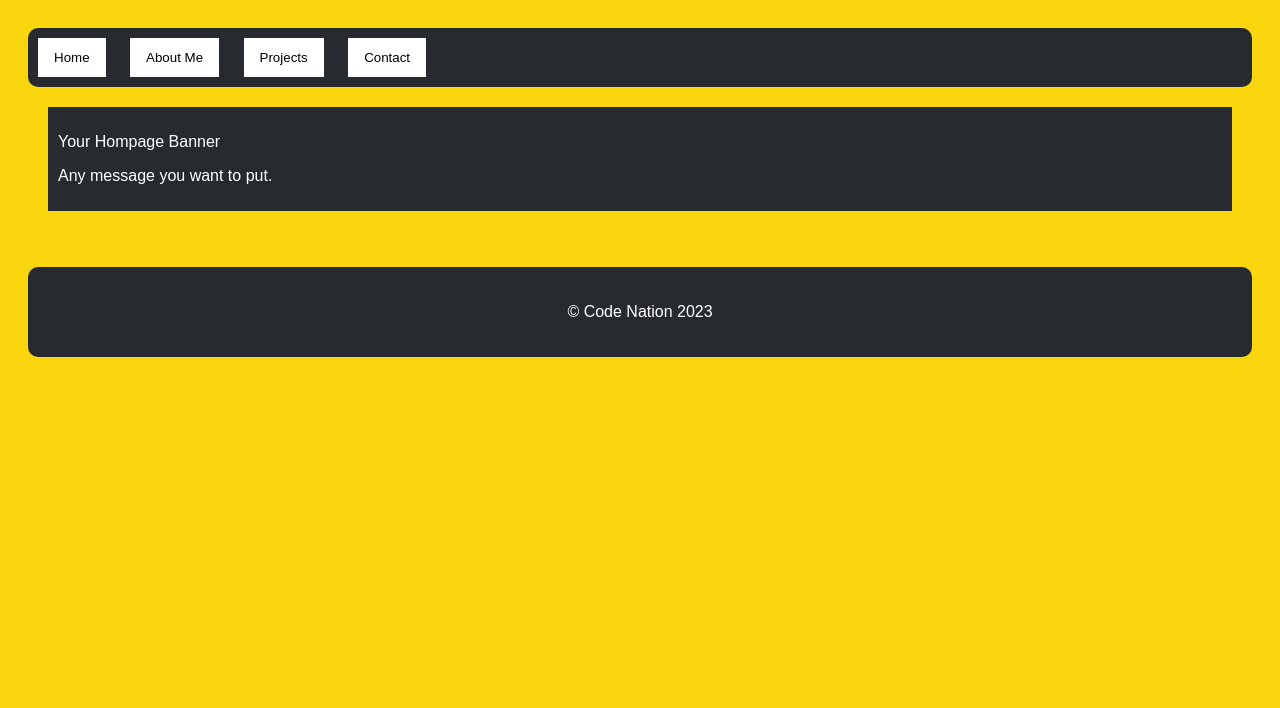
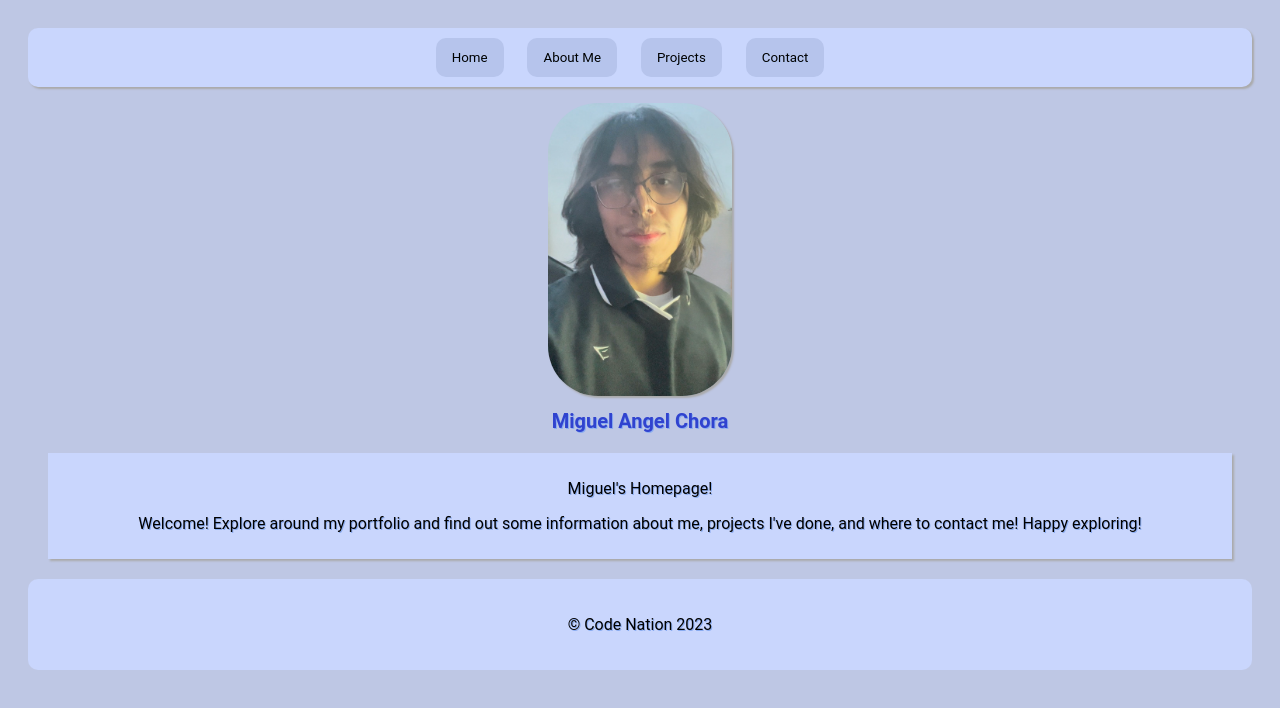
Before and after one commit to miguela77/MiguelChora, a plain HTML site: page index.html in a window 1280 px wide. Drawn offline with Linux system fonts and the light colour scheme; a web font is replaced by a local one.

Commit message:
commit message

```diff
--- a/index.html
+++ b/index.html
@@ -3,42 +3,40 @@
   <head>
     <meta charset="UTF-8">
     <meta name="viewport" content="width=device-width, initial-scale=1.0">
-    <title>Update Title</title>
+    <title>Miguel Chora's Portfolio y</title>
 
-    <!-- link CSS stylesheet below -->
     <link rel="stylesheet" href="style.css">
 
-    <!-- imports JS file -->
     <script defer src="script.js"></script>
 
     <!-- imports Google font -->
     <link href="https://fonts.googleapis.com/css?family=Gugi" rel="stylesheet">
   </head>
   <body>
-    <!-- Add navbar to link all html pages. -->
-
-    <!-- Add a header with your name. -->
+    <nav>
+      <div class="navbar">
+        <a href="index.html"><button class="btn">Home</button></a>
+        <a href="about.html"><button class="btn">About Me</button></a>
+        <a href="projects.html"><button class="btn">Projects</button></a>
+        <a href="contact.html"><button class="btn">Contact</button></a>
+      </div>
+    </nav>
+    <p></p>
     <!-- Add a headshot (this could also be on your about or contact page instead). -->
+    <img src = "IMG_1953.jpg" class="HomeImage">
+    <h1>Miguel Angel Chora</h1>
 
 
-    <nav>
-        <button class="btn">Home</button>
-        <button class="btn">About Me</button>
-        <button class="btn">Projects</button>
-        <button class="btn">Contact</button>
-    </nav>
 
     <div class="content">
-        <p>Your Hompage Banner</p>
-        <p>Any message you want to put.</p>
+        <p>Miguel's Homepage!</p>
+        <p>Welcome! Explore around my portfolio and find out some information about me, projects I've done, and where to contact me! Happy exploring!</p>
     </div>
-    <br>
-    <br>
 
 
   </body>
 
-<!-- Add a footer to your website for it to look more authentic. -->
+
   <footer>
     <p>&copy; Code Nation 2023</p>
   </footer>
--- a/style.css
+++ b/style.css
@@ -11,19 +11,19 @@
 /* Adjust the positioning of your page.  */
 
 
-* {
+* {font-family: 'Roboto', sans-serif;
     box-sizing: border-box;
   }
 
   body {
-    background-color: #f9d60e;
+    background-color: #bec7e4;
     padding: 20px;
-    font-family: Arial;
+    font-family: 'Roboto', sans-serif;
   }
 
   .heading{
-    background-color: #373738;
-    color: #efeff2;
+    background-color:#c2b7c6;
+    color: #8c8cc0;
     padding: 1em;
   }
 
@@ -33,15 +33,27 @@
   }
 
   h1 {
-    font-size: 50px;
+    font-size: 25px;
     word-break: break-all;
+    font-family: 'Roboto', sans-serif;
+    color: #3043cf;
+    display: block;
+    margin-left: auto;
+    margin-right: auto;
+    width: 217px;
+    text-shadow: 1px 1px #8aacf0;
+    font-size: 20px;
+    text-align: center;
   }
 
   .content {
-    background-color: #272b30;
+    background-color:#c9d6fd;
     margin: 20px;
     padding: 10px;
-    color: white;
+    color: #000000;
+    text-align: center;
+    box-shadow: 2px 2px 2px #aaaaaa;
+    text-shadow: 1px 1px #8aacf0
   }
 
 
@@ -49,23 +61,55 @@
     border: none;
     outline: none;
     padding: 12px 16px;
-    background-color: white;
     cursor: pointer;
     margin-right: 20px;
+    font-family: 'Roboto', sans-serif;
+    border-radius: 10px;
+    background-color: #b6c4ec;
+     text-shadow: 1px 1px #b0c6f2
+
   }
 
   nav {
-    background-color: #272b30;
+    background-color:#c9d6fd;
     padding: 10px;
     border-radius: 10px;
+    text-align: center;
+    box-shadow: 2px 2px 2px #aaaaaa;
   }
 
   footer {
-    background-color: #272b30;
+    background-color:#c9d6fd;
     padding: 20px;
-    color: white;
+    color: #000000;
     text-align: center;
     font-size: 1em;
     border-radius: 10px;
+     text-shadow: 1px 1px #8aacf0
 
   }
+
+button:hover {
+  background-color:  #152cd5;;
+  color: white;
+  transition-duration:0.4s;
+}
+
+.HomeImage{
+  border-radius: 50px;
+  display: block;
+  margin-left: auto;
+  margin-right: auto;
+  width: 15%;
+  box-shadow: 2px 2px 2px #aaaaaa;
+};
+
+.project1 {
+  margin: auto;
+  float: left;
+  left: 50%
+};
+
+.project2 {
+  margin: auto;
+};
```
Also changed, not shown: about.html (+33 -11 lines), contact.html (+17 -17 lines), projects.html (+23 -10 lines), IMG_1953.jpg (added), Screenshot 2023-12-06 5.52.30 PM.png (added), Screenshot 2023-12-20 5.09.24 PM.png (added), firstproject.png (added), image.png (added), raplabel.png (added), school.png (added), whatplay.png (added), 3 other files.
